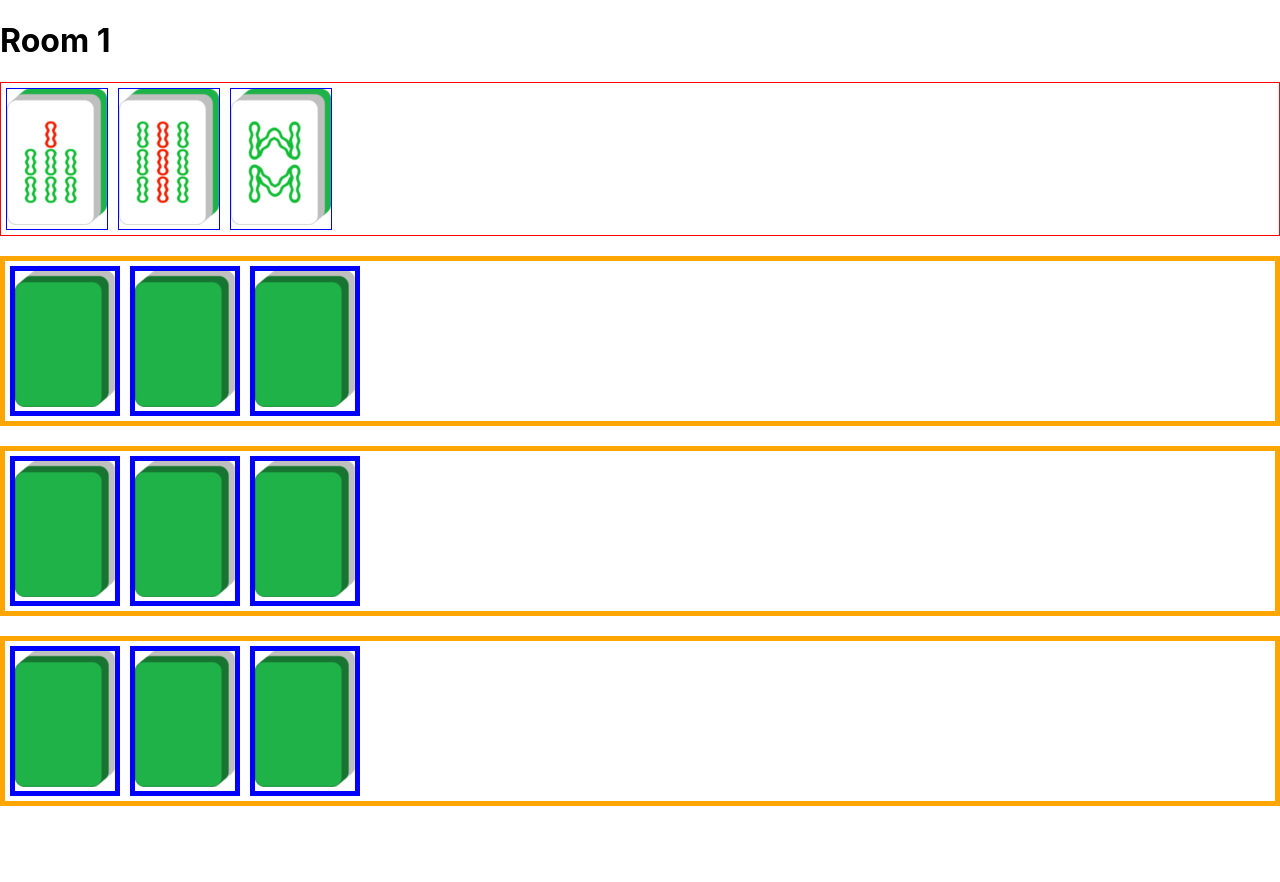
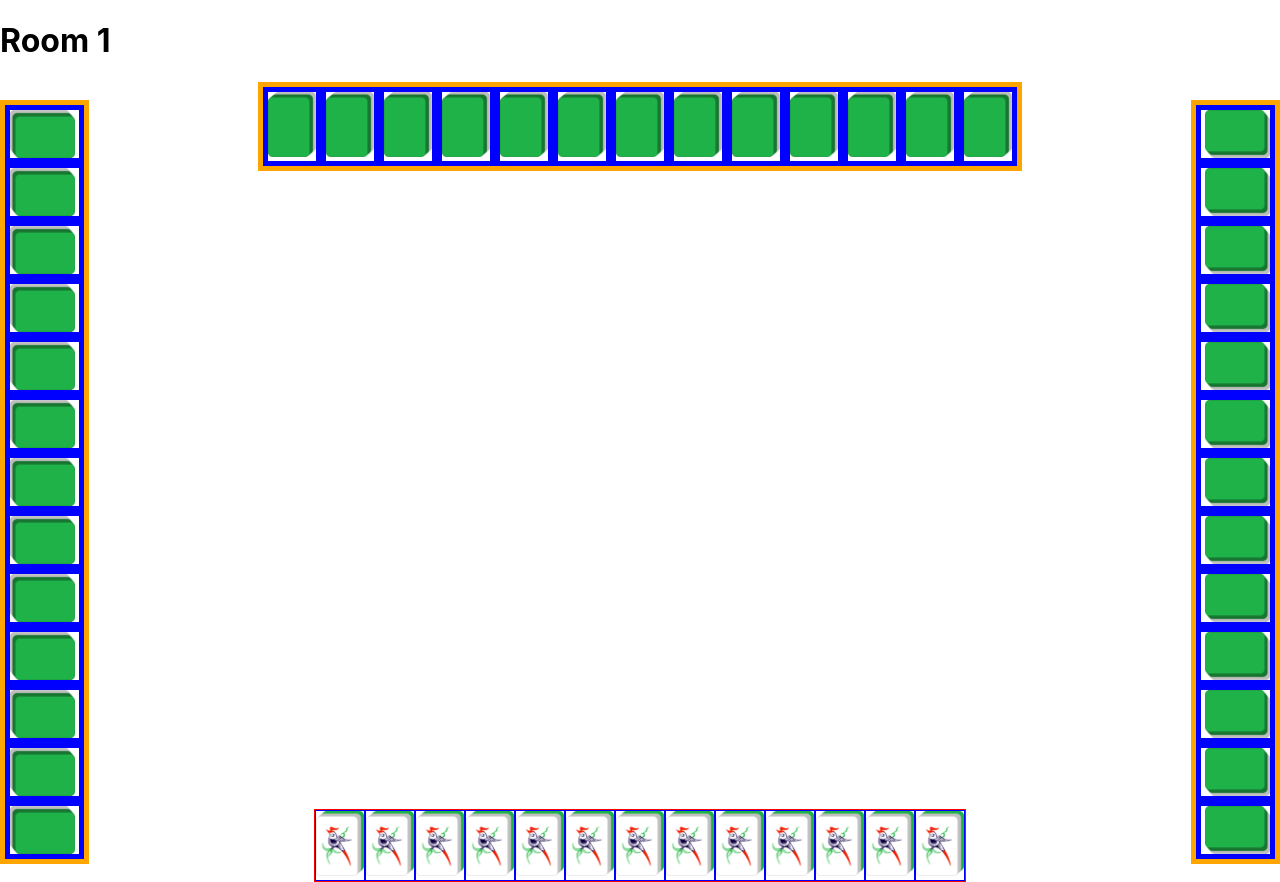
Before and after one commit to noErrdev/Django-Mahjang, a React (Create React App) app in the folder frontend/: page /room/1 in a window 1280 px wide. Before the commit the page ends 806 px from the top, so only its background shows below. Built offline with nearby package versions, Linux system fonts and the light colour scheme.

Commit message:
Format gameboard (#14)
* Create player hand from state array

* Make facefown tiles unclickable

* Fix board orientations

* Fix board positions

* Resize tiles

```diff
--- /dev/null
+++ b/frontend/src/components/BoardLeft.jsx
@@ -0,0 +1,11 @@
+import '../index.css';
+import OtherBoard from './OtherBoard';
+
+export default function BoardLeft() {
+
+    return (
+        <div className='leftBoard'>
+            <OtherBoard />
+        </div>
+    );
+}
--- /dev/null
+++ b/frontend/src/components/BoardRight.jsx
@@ -0,0 +1,11 @@
+import '../index.css';
+import OtherBoard from './OtherBoard';
+
+export default function BoardRight() {
+
+    return (
+        <div className='rightBoard'>
+            <OtherBoard />
+        </div>
+    );
+}
--- /dev/null
+++ b/frontend/src/components/BoardTop.jsx
@@ -0,0 +1,11 @@
+import '../index.css';
+import OtherBoard from './OtherBoard';
+
+export default function BoardTop() {
+
+    return (
+        <div className='topBoard'>
+            <OtherBoard />
+        </div>
+    );
+}
--- a/frontend/src/components/GameBoard.jsx
+++ b/frontend/src/components/GameBoard.jsx
@@ -1,6 +1,8 @@
 import PlayerBoard from './PlayerBoard';
-import OtherBoard from './OtherBoard';
 import '../index.css';
+import BoardLeft from './BoardLeft';
+import BoardRight from './BoardRight';
+import BoardTop from './BoardTop';
 
 export default function GameBoard() {
 
@@ -8,11 +10,11 @@ export default function GameBoard() {
         <div className='gameBoard'>
             <PlayerBoard />
             <br />
-            <OtherBoard />
+            <BoardLeft/>
             <br />
-            <OtherBoard />
+            <BoardRight/>
             <br />
-            <OtherBoard />
+            <BoardTop/>
         </div>
     );
 }
--- a/frontend/src/components/MainPage.jsx
+++ b/frontend/src/components/MainPage.jsx
@@ -3,7 +3,7 @@ import JoinRoom from './JoinRoom';
 
 export default function MainPage() {
     return (
-        <div className='mainPage'>
+        <div className='page mainPage'>
             <h3>Welcome to Reed Mahjong!</h3>
             <hr></hr>
             <CreateRoomButton />
--- a/frontend/src/components/OtherBoard.jsx
+++ b/frontend/src/components/OtherBoard.jsx
@@ -1,13 +1,20 @@
 import Tile from './Tile';
+import { useState } from 'react';
 import '../index.css';
 
 export default function OtherBoard() {
 
+    let initialTiles = Array(13).fill({
+        suite: "bamboo",
+        number: 1
+    })
+    const [hand, setHand] = useState(initialTiles);
+
     return (
-        <div className='playerBoard other'>
-            <Tile suite="bamboo" number="7" isFacedDown="true" />
-            <Tile suite="bamboo" number="9" isFacedDown="true" />
-            <Tile suite="bamboo" number="8" isFacedDown="true" />
+        <div className='board otherBoard'>
+            {hand.map(tile => (
+                <Tile suite={tile.suite} number={tile.number} isFacedDown="true"/>
+            ))}
         </div>
     );
 }
--- a/frontend/src/components/PlayerBoard.jsx
+++ b/frontend/src/components/PlayerBoard.jsx
@@ -5,13 +5,29 @@ import '../index.css';
 export default function PlayerBoard() {
 
     // 13 tiles + 1 drawn tile
-    const [hand, setHand] = useState(Array(13).fill(null));
+    let initialTiles = Array(13).fill({
+        suite: "bamboo",
+        number: 1
+    })
+    const [hand, setHand] = useState(initialTiles);
+    //const [drawnTile, setTile] = useState({suite: "", number: 0});
+
+
+    // Template for adding elements to array
+    /* const temp = () => {
+        let updateHand = [...hand, {
+            suite: "bamboo",
+            number: 1
+        }];
+        setHand(updateHand);
+    }; */
+
 
     return (
-        <div className='playerBoard'>
-            <Tile suite="bamboo" number="7" isFacedDown="false" />
-            <Tile suite="bamboo" number="9" isFacedDown="false" />
-            <Tile suite="bamboo" number="8" isFacedDown="false" />
+        <div className='board playerBoard'>
+            {hand.map(tile => (
+                <Tile suite={tile.suite} number={tile.number} isFacedDown="false"/>
+            ))}
         </div>
     );
 }
--- a/frontend/src/components/RoomPage.jsx
+++ b/frontend/src/components/RoomPage.jsx
@@ -7,7 +7,7 @@ export default function RoomPage() {
   let { roomid } = useParams();
 
   return (
-    <div>
+    <div className='page roomPage'>
       <h1>Room {roomid} </h1>
       <GameBoard />
     </div>
--- a/frontend/src/components/Tile.jsx
+++ b/frontend/src/components/Tile.jsx
@@ -16,8 +16,8 @@ export default function Tile(props) {
 
     if (props.isFacedDown === "true") {
         return (
-            <div className={`tile faceDown ${clicked}`} onClick={handleClick}>
-                <img src={images('./back.png')} alt={`Facedown`} />
+            <div className={`tile faceDown ${clicked}`}>
+                <img src={images('./back.png')} alt={`Facedown`}/>
             </div>
         );
     } else {
--- a/frontend/src/index.css
+++ b/frontend/src/index.css
@@ -12,6 +12,15 @@ code {
     monospace;
 }
 
+
+html, body {
+  height: 100%
+}
+
+div#root, .page{
+  width: 100%;
+  height: 100%;
+}
 
 /* Style create and join room buttons */
 .button{
@@ -28,8 +37,14 @@ code {
 }
 
 /* Style tiles */
+
+img {
+  max-width: 100%;
+  max-height: 100%;
+}
+
 .tile {
-  margin: 5px;
+  width: 6vh;
   border: blue 1px solid;
 }
 
@@ -42,15 +57,48 @@ code {
 }
 
 /* Style boards */
-.playerBoard {
-  border: red 1px solid;
-  /* position: fixed;
-  bottom: 20%; */
+
+.gameBoard{
+  position: relative;
+  width: 100%;
+  height: 100%;
+}
+
+/* General playerboard and other board setting */
+.board {
   display: flex;
 }
 
-.other {
+.playerBoard {
+  border: red 1px solid;
+  position: absolute;
+  bottom: 0;
+  left: 50%;
+  transform: translate(-50%)
+}
+
+.otherBoard {
   border: orange 5px solid;
-  /* position: fixed;
-  bottom: 20%; */
 }
+
+.leftBoard {
+  position: absolute;
+  transform-origin: left top;
+  transform: rotate(-90.0deg) translateX(-50%);
+  top: 50%;
+}
+
+.rightBoard {
+  position: absolute;
+  right: 0;
+  transform-origin: right top;
+  transform: rotate(90.0deg) translateX(50%);
+  top: 50%;
+}
+
+.topBoard {
+  position: absolute;
+  top: 0;
+  left: 50%;
+  transform: translate(-50%);
+}
```
